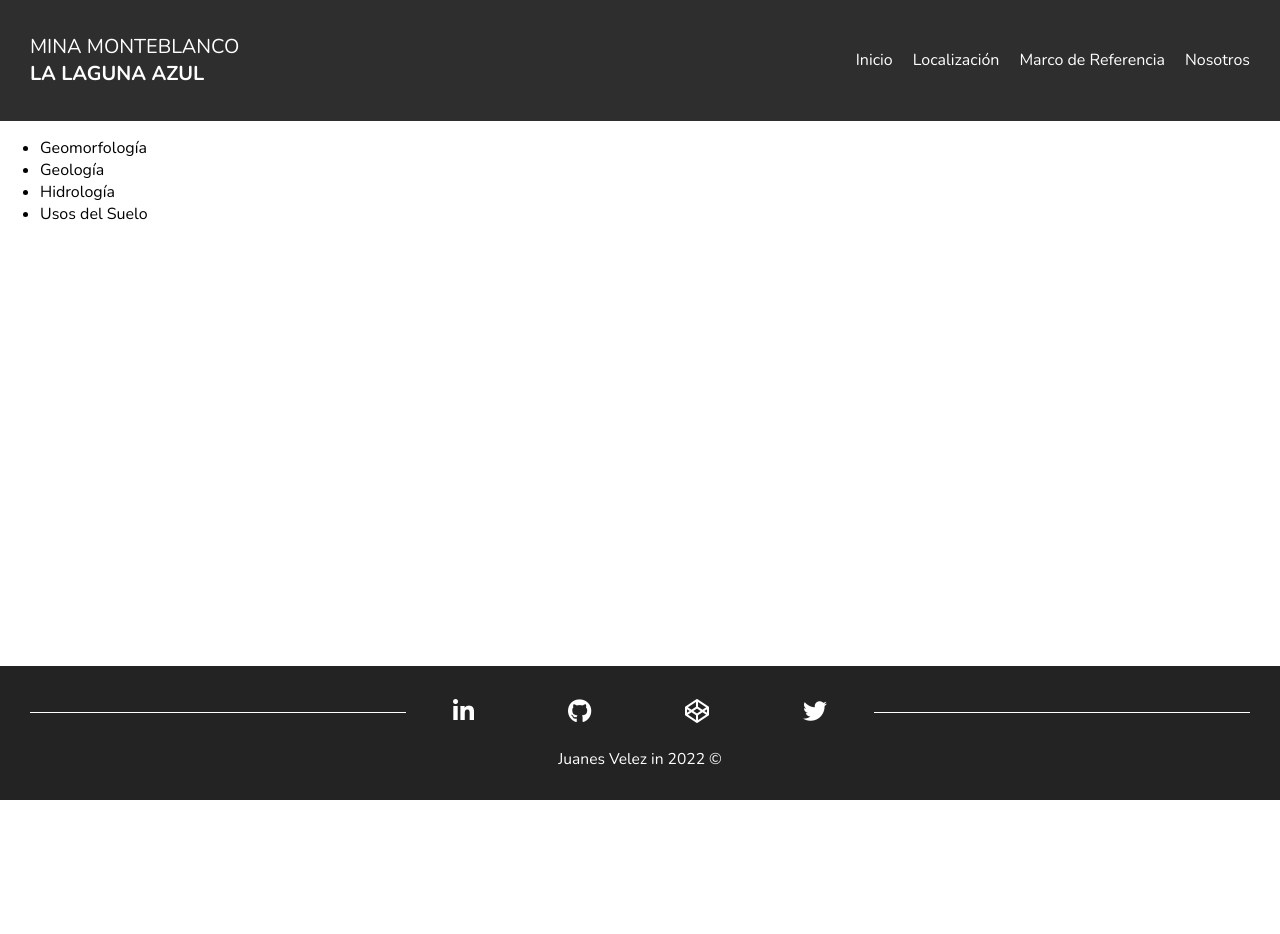
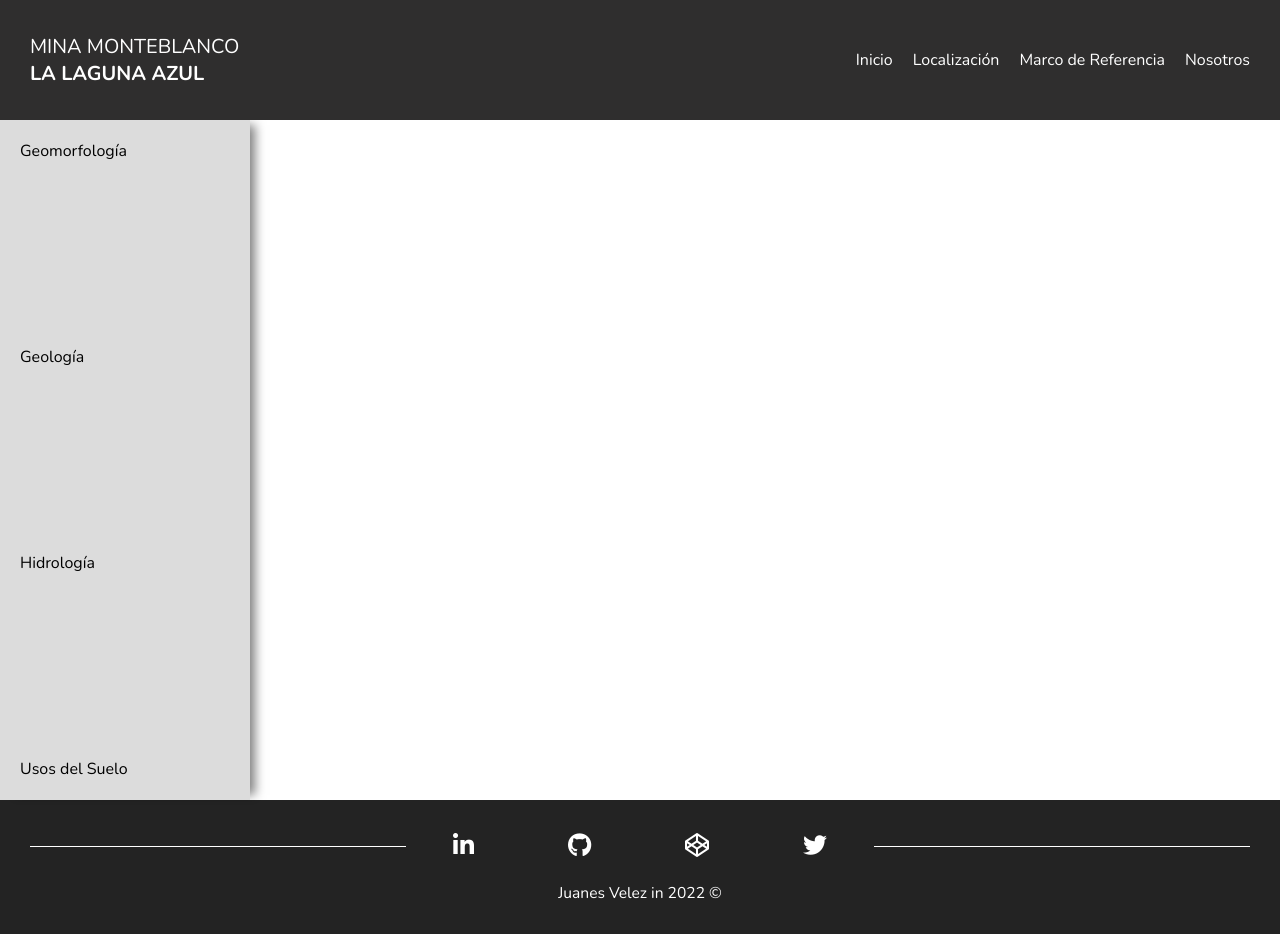
Before and after one commit to DemonQilin/suelos-trabajo, a React (Vite) app: page /#/marco in a window 1280 px wide. Before the commit the page ends 800 px from the top, so only its background shows below. Built offline with nearby package versions, Linux system fonts and the light colour scheme.

Commit message:
Se completaron los estilos del nabvar del Marco de Referencia y del componente de Geomorfologia

```diff
--- a/src/components/Header.jsx
+++ b/src/components/Header.jsx
@@ -7,18 +7,22 @@ const Header = () => {
     const $menu = useRef();
 
     useEffect(() => {
-        document.addEventListener('click', e => {
+        const handlerClick = e => {
             if (e.target === $btnMenu.current || e.target.matches('.Header_btn-menu *')) {
                 $btnMenu.current.classList.toggle('is-active');
                 $menu.current.classList.toggle('active');
             }
 
-            if ((e.target.matches('.Header_link')) && window.innerWidth < 720) {
+            if ((e.target.matches('.Header_link')) && window.innerWidth < 768) {
                 $btnMenu.current.classList.remove('is-active');
                 $menu.current.classList.remove('active');
             }
-        })
-    }, []);
+        };
+
+        document.addEventListener('click', handlerClick);
+
+        return () => document.removeEventListener('click', handlerClick);
+    });
 
     return (
         <header className="Header">
--- a/src/components/MarcoReferencia/Geomorfologia.jsx
+++ b/src/components/MarcoReferencia/Geomorfologia.jsx
@@ -2,6 +2,7 @@ import React from 'react'
 import morfologia1 from '../../assets/morfologia.png'
 import morfologia2 from '../../assets/morfologia_2.jpeg'
 import morfologia3 from '../../assets/morfologia_3.jpeg'
+import '../../styles/Geomorfologia.css'
 
 const Geomorfologia = () => {
     return (
--- /dev/null
+++ b/src/styles/Geomorfologia.css
@@ -0,0 +1,44 @@
+.Geomorfologia {
+    padding: 2rem 3rem;
+}
+
+.Geomorfologia_title {
+    margin-top: 0;
+}
+
+.Geomorfologia_paragraph {
+    margin-top: 0;
+
+    text-align: justify;
+}
+
+.Geomorfologia_img {
+    max-width: 480px;
+    margin: 0 auto 2rem;
+    display: flex;
+    flex-direction: column;
+    align-items: center;
+
+    background-color: var(--bg-color);
+    border-radius: 20px;
+    border: thin solid #000;
+    box-shadow: 10px 10px 10px rgba(0, 0, 0, 0.75);
+
+    overflow: hidden;
+}
+
+.Geomorfologia_img img {
+    max-width: 100%;
+}
+
+.Geomorfologia figcaption {
+    padding: 1rem;
+
+    text-align: center;
+
+    color: var(--main-color);
+}
+
+.Geomorfologia_subtitle {
+    margin-top: 0;
+}
--- a/src/styles/Header.css
+++ b/src/styles/Header.css
@@ -5,6 +5,7 @@
 
     padding: 2rem 1rem 2rem 3rem;
     display: flex;
+    height: 120px;
     justify-content: space-between;
     align-items: center;
 
@@ -97,7 +98,7 @@
     color: var(--main-color);
 }
 
-@media screen and (min-width: 720px) {
+@media screen and (min-width: 768px) {
     .Header {
         padding: 2rem 3rem;
     }
--- a/src/styles/MarcoReferencia.css
+++ b/src/styles/MarcoReferencia.css
@@ -1,3 +1,5 @@
-.MarcoReferencia {
-    position: relative;
+@media screen and (min-width: 768px) {
+    .MarcoReferencia {
+        display: flex;
+    }
 }
--- a/src/styles/MenuMarco.css
+++ b/src/styles/MenuMarco.css
@@ -1,2 +1,57 @@
-.MenuMarco_nav {
+.MenuMarco_list {
+    margin: 0;
+    padding: 1rem 0;
+    display: flex;
+    flex-wrap: wrap;
+    justify-content: space-around;
+    align-items: center;
+    gap: 1rem;
+
+    background-color: gainsboro;
+
+    list-style-type: none;
 }
+
+.MenuMarco_link.active,
+.MenuMarco_link:hover {
+    color: var(--main-color);
+}
+
+@media screen and (min-width: 768px) {
+    .MenuMarco_nav {
+        flex-shrink: 0;
+        width: 25%;
+        max-width: 250px;
+
+        box-shadow: 10px 0 10px -5px rgba(0,0,0,0.5);
+    }
+
+    .MenuMarco_list {
+        position: sticky;
+        top: 120px;
+        padding: 0;
+
+        height: calc(100vh - 120px);
+
+        flex-direction: column;
+        justify-content: space-between;
+        align-items: flex-start;
+    }
+
+    .MenuMarco_item {
+        width: 100%;
+    }
+
+    .MenuMarco_link {
+        display: block;
+        padding: 2rem;
+    }
+
+    .MenuMarco_link.active,
+    .MenuMarco_link:hover {
+        font-weight: 700;
+
+        background-color: var(--main-color);
+        color: unset;
+    }
+}
```
